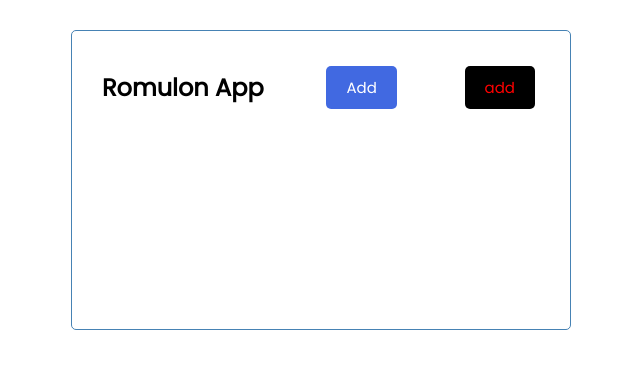
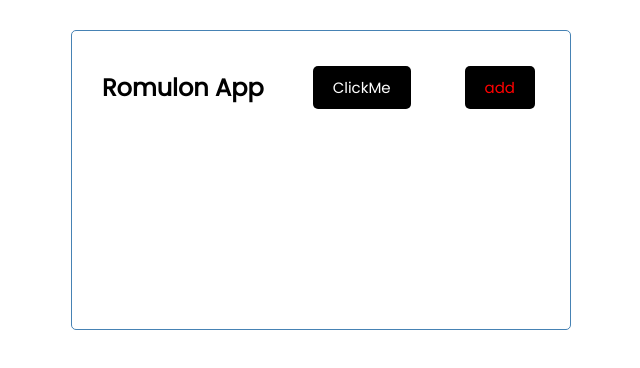
Before and after one commit to antromo741/react-todo-list, a React (Create React App) app: page / in a window 1280 px wide. Shown: the top 368 px of the page, without its empty margins (319-959 px from the left). Built offline with nearby package versions, Linux system fonts and the light colour scheme.

Commit message:
can click a button and log to the console

```diff
--- a/src/components/Button.js
+++ b/src/components/Button.js
@@ -1,9 +1,12 @@
 import React from 'react'
 import PropTypes from 'prop-types'
 
-const Button = ({color, text, text_color}) => {
+const Button = ({color, text, text_color, onClick}) => {
+
+
     return (
         <button
+            onClick={onClick}
             style={{
                 backgroundColor: color,
                 color: text_color
@@ -17,12 +20,13 @@ const Button = ({color, text, text_color}) => {
 Button.defaultProps = {
     color: 'royalblue',
     text_color: 'white',
-    text: 'Add'
+    text: 'Add',
 }
 
 Button.propTypes = {
     text: PropTypes.string,
-    color: PropTypes.string
+    color: PropTypes.string,
+    onClick: PropTypes.func,
 }
 
 export default Button
--- a/src/components/Header.js
+++ b/src/components/Header.js
@@ -3,10 +3,17 @@ import PropTypes from 'prop-types'
 import Button from './Button'
 
 const Header = ({ title }) => {
+    const onClick = (e) => {
+        console.log(e)
+    }
+
     return (
        <header className='header'>
            <h2>{title}</h2>
-           <Button/>
+           <Button color='royale-blue'
+           text='ClickMe'
+           onClick={onClick}
+           />
 
             <Button color='black' text='add' text_color='red' />
        </header>
```
